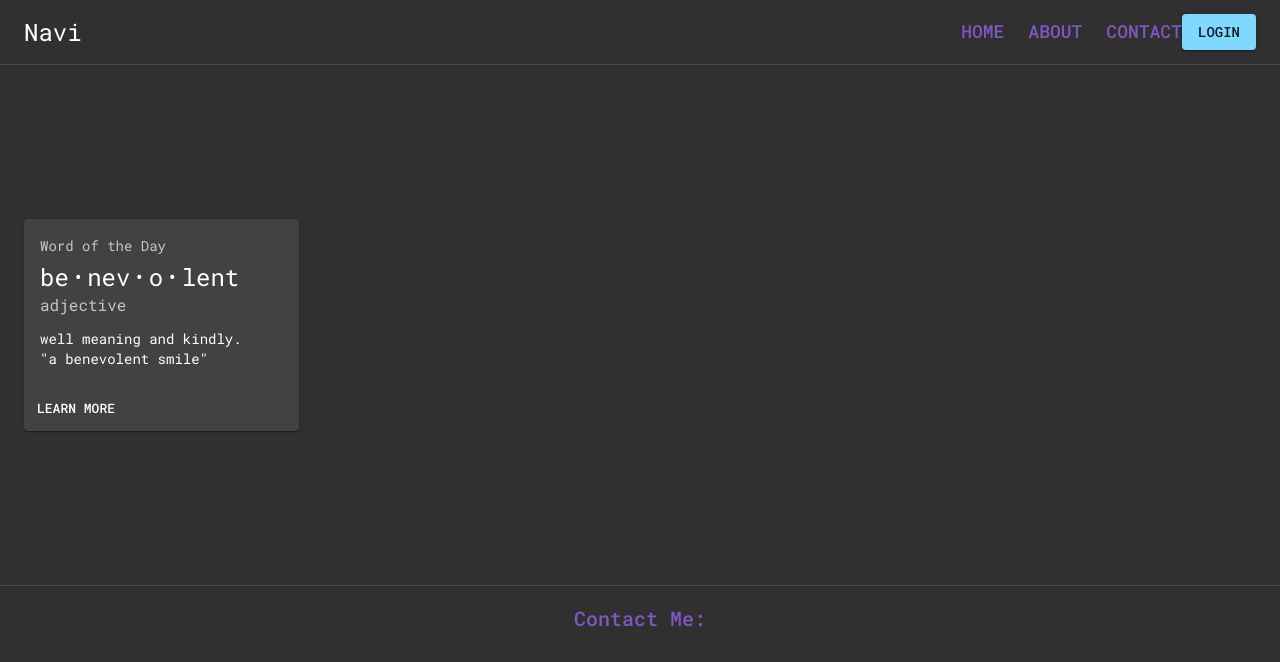
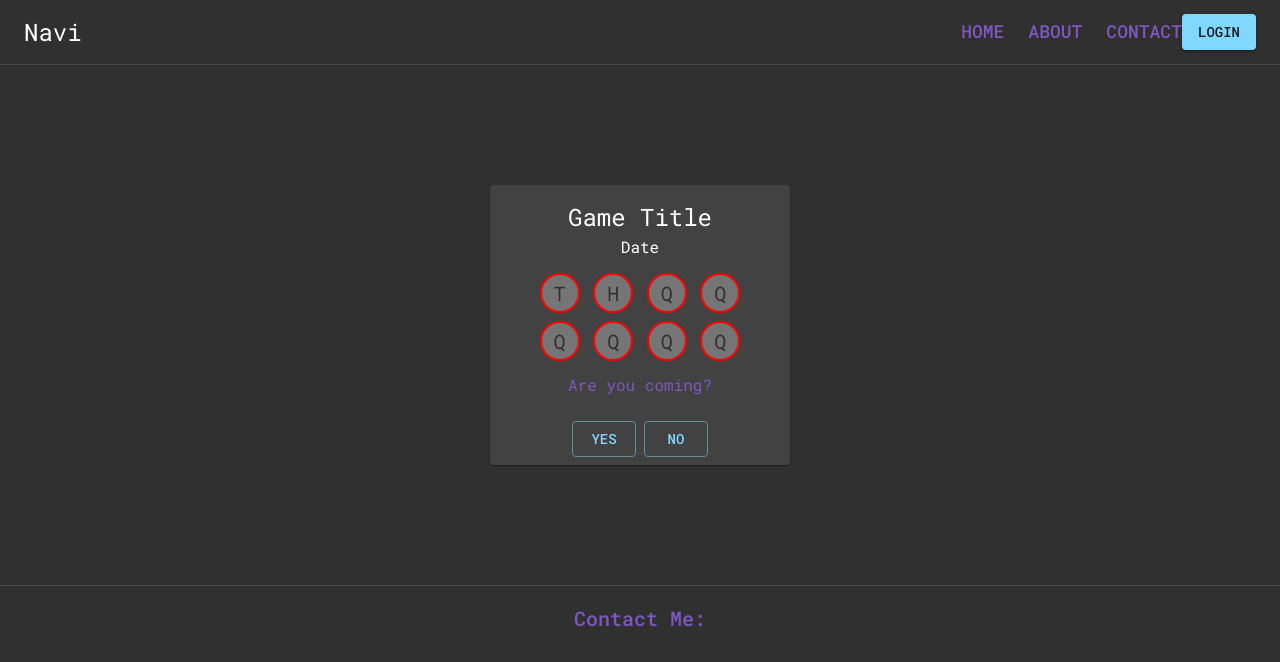
Before and after one commit to UnseelieDad/RPG-Scheduler, a Gatsby site: page /app in a window 1280 px wide. Shown: the top 662 px of the page. Built offline with nearby package versions, Linux system fonts and the light colour scheme; Gatsby itself is replaced by a stand-in of ours.

Commit message:
Game card prototype

```diff
--- a/src/components/game-card/GameCard.jsx
+++ b/src/components/game-card/GameCard.jsx
@@ -4,56 +4,71 @@ import {
   Card,
   CardContent,
   Typography,
+  CardActions,
+  Avatar,
+  Container,
   Button,
-  CardActions,
 } from "@material-ui/core"
 import { makeStyles } from "@material-ui/core/styles"
 
+import theme from "../../theme/theme"
+
 const useStyles = makeStyles({
   root: {
-    width: 275,
+    width: 300,
+    margin: "auto",
   },
-  bullet: {
-    display: "inline-block",
-    margin: "0 2px",
-    transform: "scale(0.8)",
+  icons: {
+    display: "flex",
+    justifyContent: "space-evenly",
+    flexWrap: "wrap",
+    marginTop: theme.spacing(1),
+    marginBottom: theme.spacing(1),
   },
-  title: {
-    fontSize: 14,
+  icon: {
+    border: "2px solid red",
+    borderRadius: "50%",
+    margin: theme.spacing(0.5),
   },
-  pos: {
-    marginBottom: 12,
+  buttons: {
+    display: "flex",
+    justifyContent: "center",
   },
 })
 
 const GameCard = () => {
   const classes = useStyles()
-  const bull = <span className={classes.bullet}>•</span>
 
   return (
     <Card className={classes.root}>
       <CardContent>
-        <Typography
-          className={classes.title}
-          color="textSecondary"
-          gutterBottom
-        >
-          Word of the Day
+        <Typography variant="h5" align="center">
+          Game Title
         </Typography>
-        <Typography variant="h5" component="h2">
-          be{bull}nev{bull}o{bull}lent
+        <Typography variant="subtitle1" align="center">
+          Date
         </Typography>
-        <Typography className={classes.pos} color="textSecondary">
-          adjective
-        </Typography>
-        <Typography variant="body2" component="p">
-          well meaning and kindly.
-          <br />
-          {'"a benevolent smile"'}
+        <Container className={classes.icons}>
+          <Avatar className={classes.icon}>T</Avatar>
+          <Avatar className={classes.icon}>H</Avatar>
+          <Avatar className={classes.icon}>Q</Avatar>
+          <Avatar className={classes.icon}>Q</Avatar>
+          <Avatar className={classes.icon}>Q</Avatar>
+          <Avatar className={classes.icon}>Q</Avatar>
+          <Avatar className={classes.icon}>Q</Avatar>
+          <Avatar className={classes.icon}>Q</Avatar>
+        </Container>
+        <Typography variant="body1" align="center" color="primary">
+          Are you coming?
         </Typography>
       </CardContent>
-      <CardActions>
-        <Button size="small">Learn More</Button>
+      <CardActions className={classes.buttons}>
+        <Button variant="outlined" color="secondary">
+          Yes
+        </Button>
+        <Button variant="outlined" color="secondary">
+          No
+        </Button>
       </CardActions>
     </Card>
   )
```
